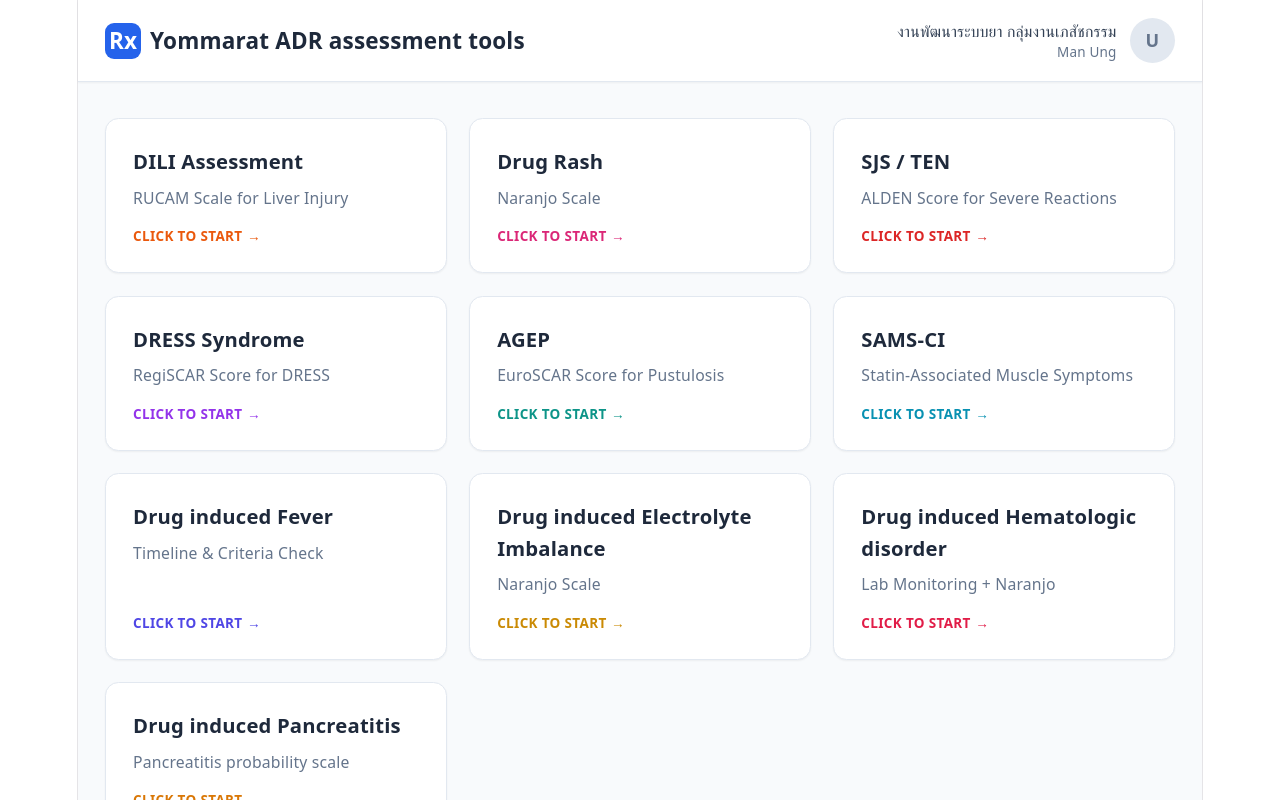
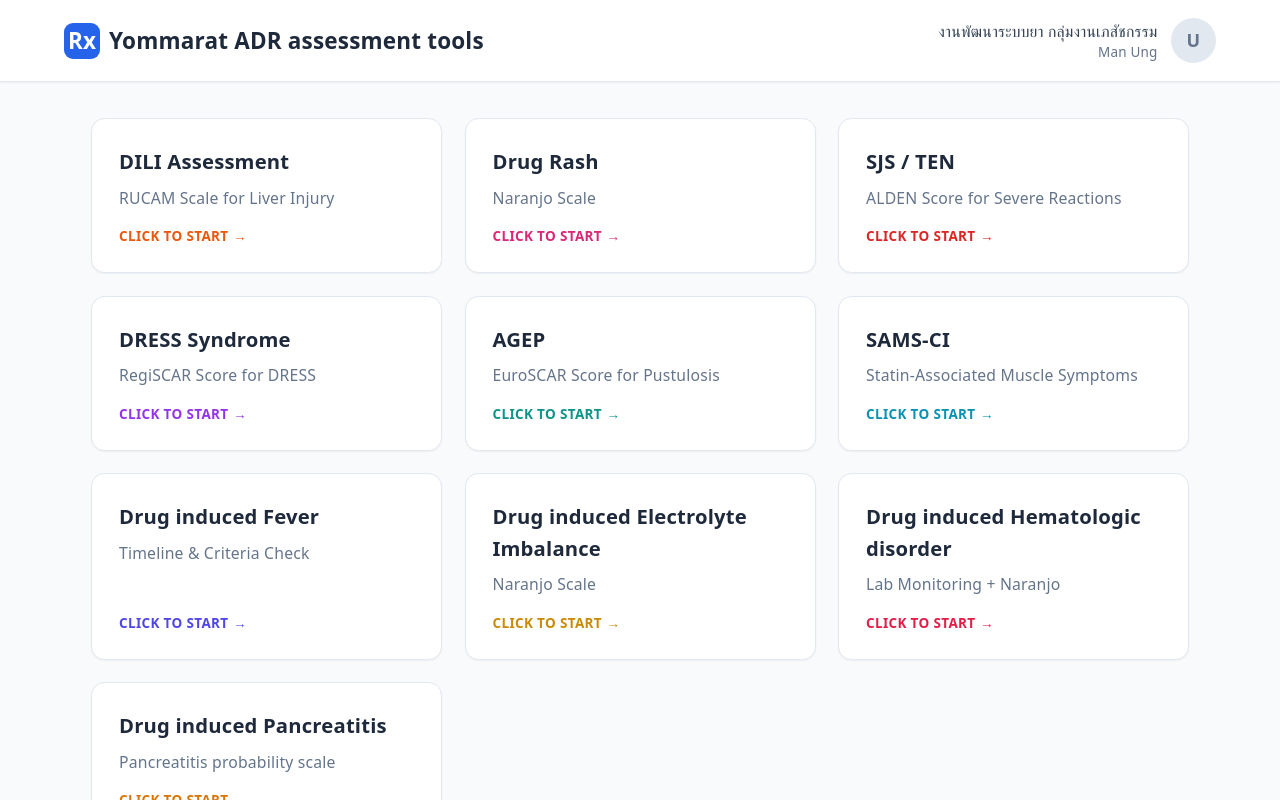
Before and after one commit to ungsriswork-oss/ADR, a React (Vite) app: page / in a window 1280 px wide. Shown: the top 800 px of the page. Built offline with nearby package versions, Linux system fonts and the light colour scheme.

Commit message:
Fullscreen

```diff
--- a/src/index.css
+++ b/src/index.css
@@ -55,11 +55,8 @@ body {
 }
 
 #root {
-  width: 1126px;
-  max-width: 100%;
-  margin: 0 auto;
+  width: 100%;
   text-align: center;
-  border-inline: 1px solid var(--border);
   min-height: 100svh;
   display: flex;
   flex-direction: column;
```
